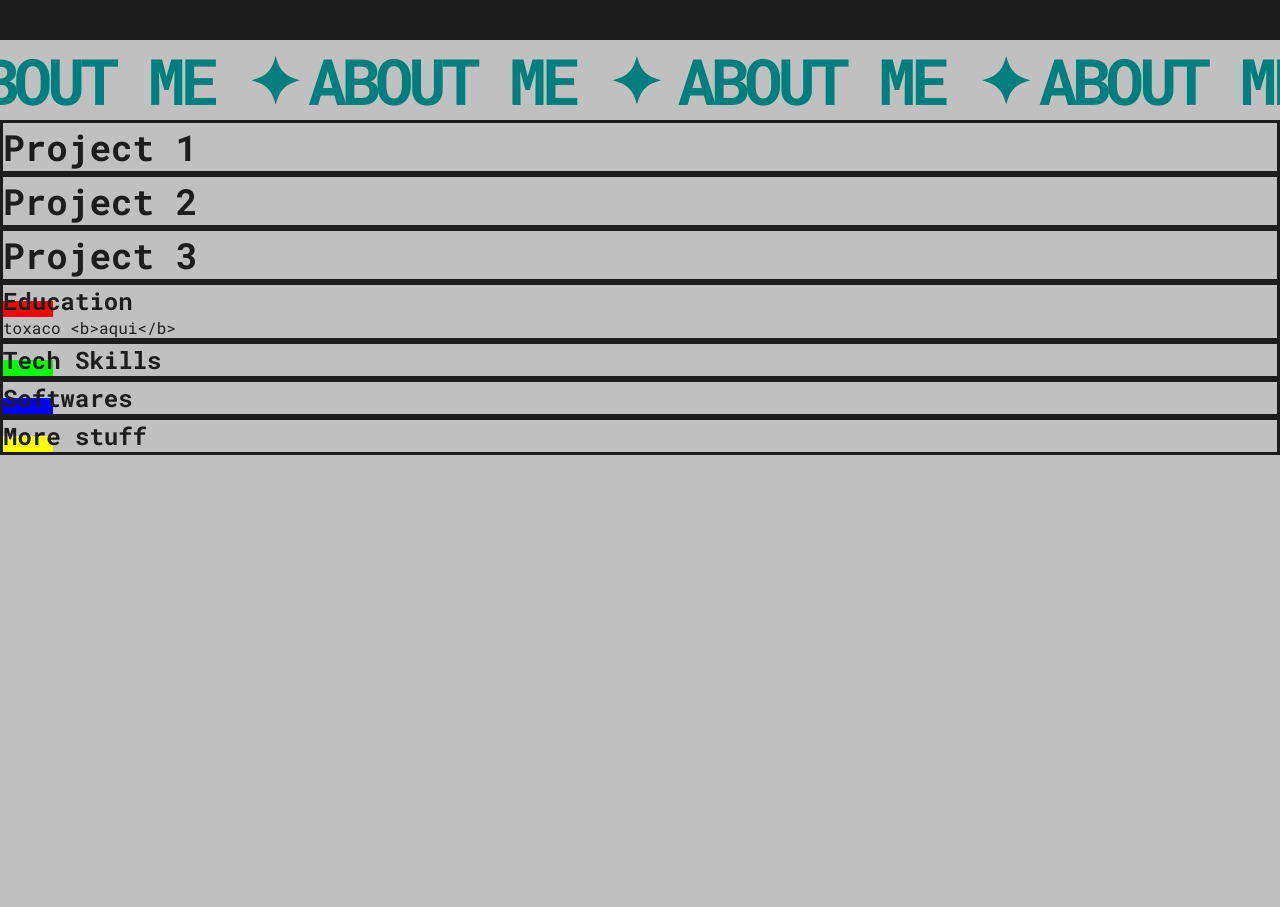
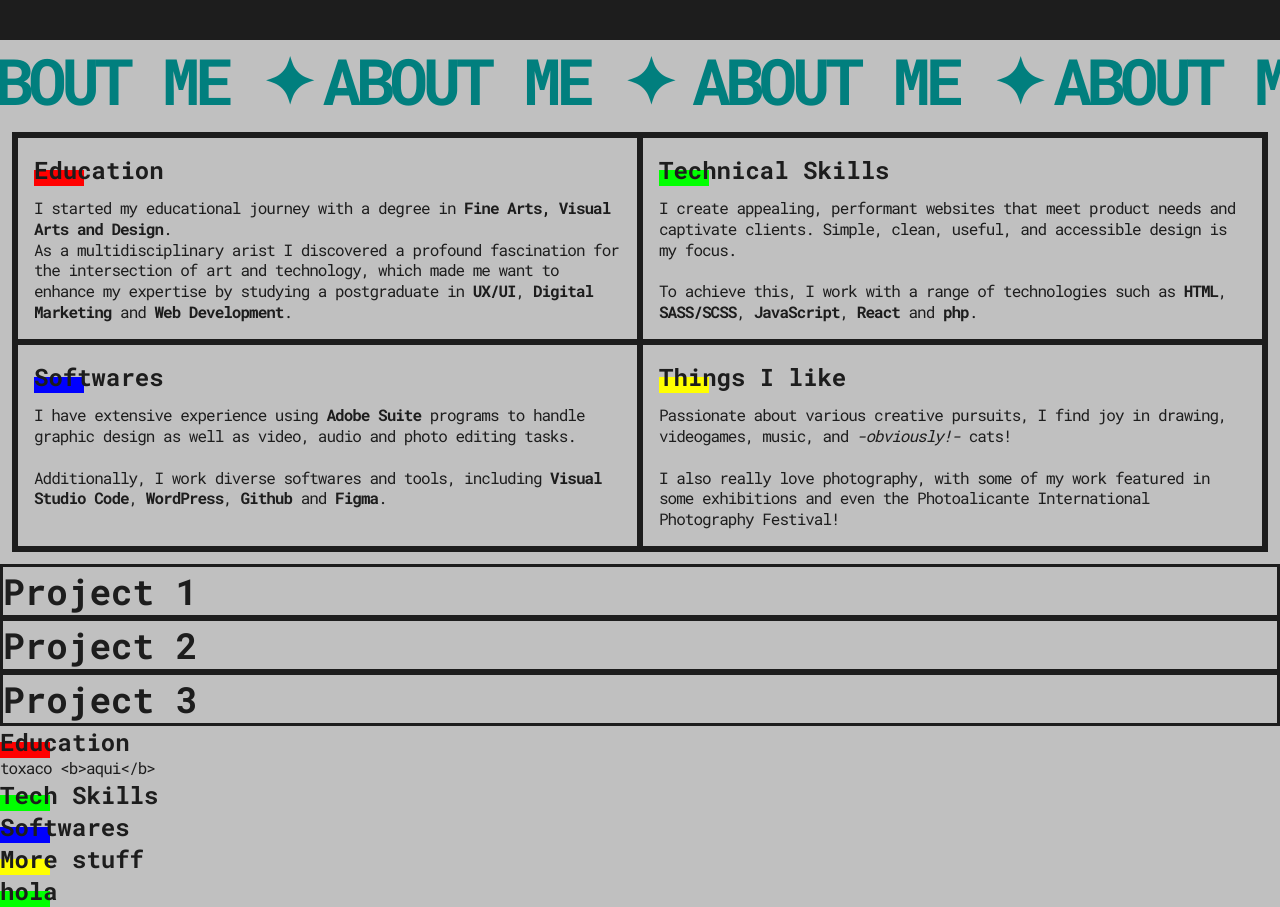
Before and after one commit to mrlrcn/styleguide, a React (Vite) app: page / in a window 1280 px wide. Shown: the part 760-1667 px from the top of the page. Before the commit the page ends 1215 px from the top, so only its background shows below. Built offline with nearby package versions, Linux system fonts and the light colour scheme.

Commit message:
AboutMe content

```diff
--- a/src/components/AboutMe/AboutMe.jsx
+++ b/src/components/AboutMe/AboutMe.jsx
@@ -1,8 +1,69 @@
+import Marquee from '../Marquee/Marquee'
+import Container from './Container'
+import HighlightedText from './HighlightedText'
+
 export default function AboutMe() {
     return (
         <>
+        <section className="section-AboutMe">
 
+            <Marquee />
 
+            <div className="section-AboutMe__content">
+
+                <div className="section-AboutMe__content-item">
+                    <h3 className="section-AboutMe__content-item__title">
+                        <HighlightedText title="Education" color="red" />
+                    </h3>
+                    <p className="section-AboutMe__content-item__text">
+                        I started my educational journey with a degree in <b>Fine Arts, Visual Arts and Design</b>.</p>
+                        <p className="section-AboutMe__content-item__text">
+                        As a multidisciplinary arist I discovered a profound fascination for the intersection of art and technology, which made me want to enhance my expertise by studying a postgraduate in <b>UX/UI</b>, <b>Digital Marketing</b> and <b>Web Development</b>.
+                    </p>
+                </div>
+
+                <div className="section-AboutMe__content-item">
+                    <h3 className="section-AboutMe__content-item__title">
+                        <HighlightedText title="Technical Skills" color="green" />
+                    </h3>
+                    <p className="section-AboutMe__content-item__text">
+                        I create appealing, performant websites that meet product needs and captivate clients. Simple, clean, useful, and accessible design is my focus.
+                    </p>
+                    <br />
+                    <p className="section-AboutMe__content-item__text">
+
+                    To achieve this, I work with a range of technologies such as <b>HTML</b>, <b>SASS/SCSS</b>, <b>JavaScript</b>, <b>React</b> and <b>php</b>.
+                    </p>
+                </div>
+
+                <div className="section-AboutMe__content-item">
+                    <h3 className="section-AboutMe__content-item__title">
+                        <HighlightedText title="Softwares" color="blue" />
+                    </h3>
+                    <p className="section-AboutMe__content-item__text">
+                        I have extensive experience using <b>Adobe Suite</b> programs to handle graphic design as well as video, audio and photo editing tasks.
+                    </p>
+                    <br />
+                    <p className="section-AboutMe__content-item__text">
+                        Additionally, I work diverse softwares and tools, including <b>Visual Studio Code</b>, <b>WordPress</b>, <b>Github</b> and <b>Figma</b>.
+                    </p>
+                </div>
+
+                <div className="section-AboutMe__content-item">
+                    <h3 className="section-AboutMe__content-item__title">
+                        <HighlightedText title="Things I like" color="yellow" />
+                    </h3>
+                    <p className="section-AboutMe__content-item__text">
+                        Passionate about various creative pursuits, I find joy in drawing, videogames, music, and <span className="italic">-obviously!-</span> cats!
+                        </p>
+                        <br />
+                        <p className="section-AboutMe__content-item__text">
+                        I also really love photography, with some of my work featured in some exhibitions and even the Photoalicante International Photography Festival!
+                    </p>
+                </div>
+            </div>
+
+        </section>
 
         </>
     )
--- a/src/components/AboutMe/AboutMe.scss
+++ b/src/components/AboutMe/AboutMe.scss
@@ -1,5 +1,39 @@
 @import "../../scss/variables";
+@import "../../scss/mixins";
 
-.aboutMe__container {
-  border: $border;
+// .aboutMe__container {
+//   border: $border;
+// }
+
+.section-AboutMe {
+  &__content {
+    border: $border;
+    // min-height: 500px;
+    margin: spacing(s);
+
+    display: grid;
+    grid-template-columns: 1fr 1fr;
+    grid-template-rows: 1fr 1fr;
+
+    // @include mq($bp-tablet) {
+    //   font-size: $font-size-96;
+    // }
+  }
+
+  &__content-item {
+    padding: spacing(m);
+    background-color: $color-gray;
+    border: $border;
+
+    z-index: -1; /* has so stay under the absolute highlight*/
+
+    &__title {
+      margin-bottom: spacing(s);
+    }
+
+    &__text {
+      align-self: center;
+      justify-self: center;
+    }
+  }
 }
--- a/src/components/AboutMe/HighlightedText.jsx
+++ b/src/components/AboutMe/HighlightedText.jsx
@@ -1,4 +1,5 @@
 import './HighlightedText.scss';
+import './AboutMe.scss'
 
 // export default function HighlightedText() {
 //     return (
@@ -13,7 +14,7 @@ import './HighlightedText.scss';
 //     )
 // }
 
-function HighlightedText ({color = 'red', title}) {
+function HighlightedText ({color = 'red', title = 'HighlightedText Comp'}) {
     return (
         <>
         <h3>
--- a/src/components/AboutMe/HighlightedText.scss
+++ b/src/components/AboutMe/HighlightedText.scss
@@ -1,4 +1,4 @@
-@import '../../scss/variables';
+@import "../../scss/variables";
 
 // h3 {
 //   font-size: 60px;
@@ -14,19 +14,19 @@
 
   &::before {
     position: absolute;
-  content: '';
+    z-index: -1;
+    content: "";
     width: 50px;
     height: 50%;
     bottom: 0;
     left: 0;
-  z-index: -1;
-  transition: all .25s;
+
+    transition: all 0.25s;
   }
   &:hover::before {
     width: 100%;
   }
 }
-
 
 /* Highlight colors */
 .highlight-red::before {
--- a/src/scss/_typography.scss
+++ b/src/scss/_typography.scss
@@ -71,6 +71,8 @@ h6,
 p {
   margin: 0;
   font-size: $font-size-16;
+  line-height: 1.3;
+  letter-spacing: -1px;
 }
 
 .italic {
--- a/src/views/Home.jsx
+++ b/src/views/Home.jsx
@@ -3,14 +3,15 @@ import ProjectsList from "../components/projects/Projects"
 
 import Topbar from "../components/Topbar/Topbar"
 import Hero from "../components/Hero/Hero"
-import Marquee from "../components/Marquee/Marquee"
+import AboutMe from "../components/AboutMe/AboutMe"
+import HighlightedText from "../components/AboutMe/HighlightedText"
 export default function Home() {
 
     return (
         <>
             <Topbar/>
             <Hero />
-            <Marquee />
+            <AboutMe />
 
             <ProjectsList
                 name='Project 1'
@@ -28,6 +29,7 @@ export default function Home() {
             <Container color='green' title='Tech Skills' text=''/>
             <Container color='blue' title='Softwares'/>
             <Container color='yellow' title='More stuff'/>
+            <HighlightedText color='green' title='hola' />
 
         </>
     )
```
Lines whose indentation alone changed are shown as unchanged.
